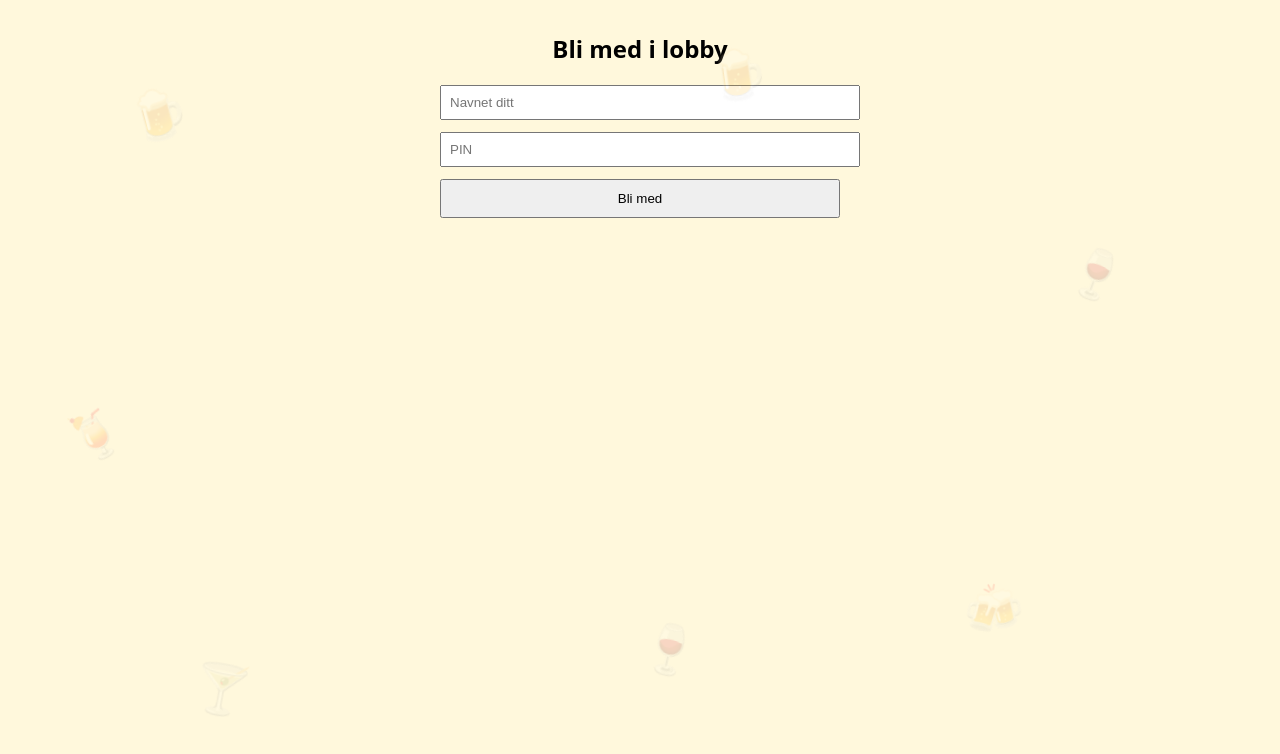
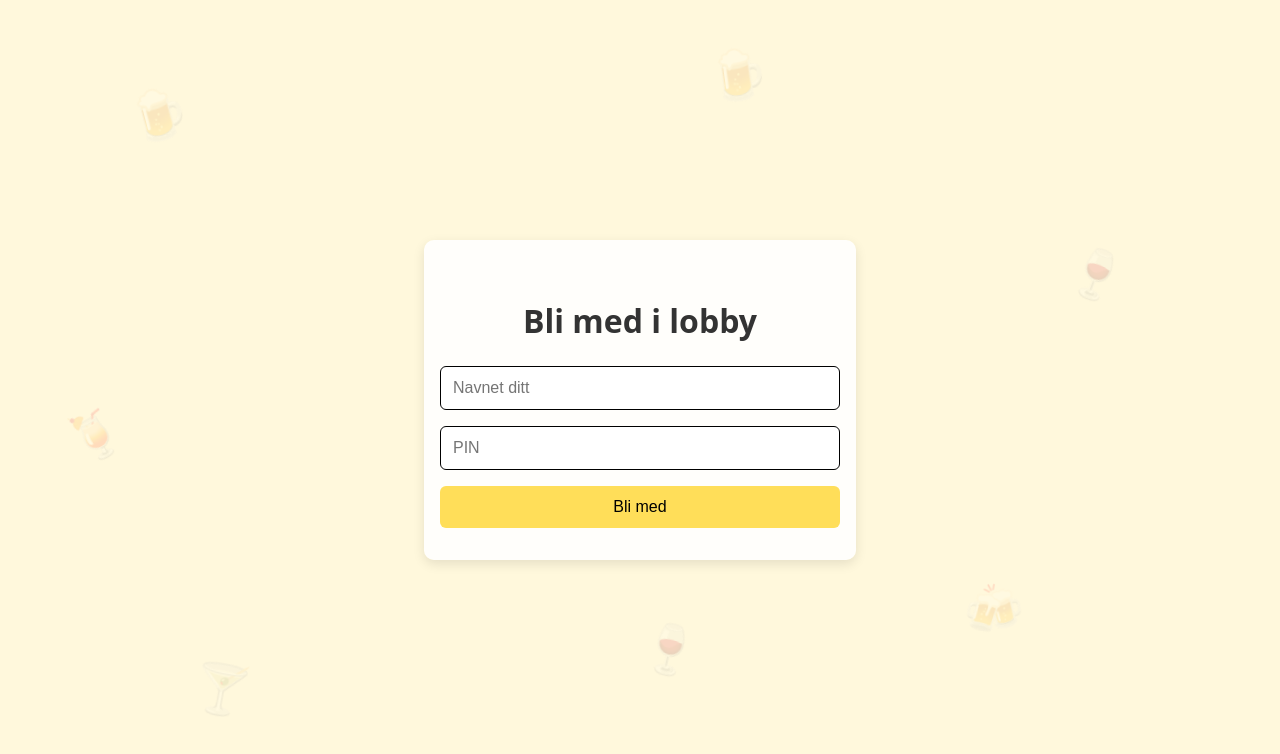
Before and after one commit to sebastianingebrigtsen/rundekultur, a React (Create React App) app: page /join in a window 1280 px wide. Shown: the top 754 px of the page. Built offline with nearby package versions, Linux system fonts and the light colour scheme.

Commit message:
mer stiling

```diff
--- a/src/components/GamePage.js
+++ b/src/components/GamePage.js
@@ -7,6 +7,7 @@ import Spinner from './Spinner';
 import { subscribeLobby, subscribeGame, rollDice, spinWheel, resetGame } from '../services/lobbyService';
 import { emojiList } from '../utils/emojiList';
 import PlayerList from './PlayerList';
+import EmojiBackground from './EmojiBackground'; // ← Legg til denne importen
 
 export default function GamePage() {
   const { pin } = useParams();
@@ -20,10 +21,13 @@ export default function GamePage() {
   const [isOffline, setIsOffline] = useState(false);
   const [emojis, setEmojis] = useState({});
   const [isRolling, setIsRolling] = useState(false);
+
+  // States for roll animation and fixed initial max
   const [displayedRoll, setDisplayedRoll] = useState(null);
+  const [initialMax, setInitialMax] = useState(null);
   const [showResultText, setShowResultText] = useState(false);
 
-  // Offline-alert
+  // Handle offline/online
   useEffect(() => {
     const goOffline = () => {
       setIsOffline(true);
@@ -47,7 +51,7 @@ export default function GamePage() {
 
   // Subscribe lobby & game
   useEffect(() => {
-    const unsubL = subscribeLobby(pin, (data) => {
+    const unsubLobby = subscribeLobby(pin, (data) => {
       if (!data) return navigate('/');
       const list = Object.keys(data.players || {});
       setPlayers(list);
@@ -57,15 +61,17 @@ export default function GamePage() {
       setEmojis(map);
     });
 
-    const unsubG = subscribeGame(pin, (g) => {
+    const unsubGame = subscribeGame(pin, (g) => {
       if (g) {
         setGameState(g);
-        // Animasjon for siste kast
+        // Set initialMax only once, based on the very first currentMax
+        if (initialMax == null && typeof g.currentMax === 'number') {
+          setInitialMax(g.currentMax);
+        }
         if (g.history?.length) {
           const last = g.history[g.history.length - 1];
           animateRoll(last.max, last.roll);
         }
-        // Vis resultattekst etter spinner
         if (g.isOver && g.spinResult) {
           setTimeout(() => setShowResultText(true), 3000);
         }
@@ -73,35 +79,53 @@ export default function GamePage() {
     });
 
     return () => {
-      unsubL();
-      unsubG();
+      unsubLobby();
+      unsubGame();
     };
-  }, [pin, navigate]);
+  }, [pin, navigate, initialMax]);
 
   // Redirect if no name
   useEffect(() => {
     if (!name) navigate('/');
   }, [name, navigate]);
 
+  // Animate roll from start to end
   const animateRoll = (start, end) => {
-    const steps = 20;
-    const interval = 30;
+    setDisplayedRoll(start);
+    const steps = 30;
+    const interval = 50;
     const diff = start - end;
     let i = 0;
     const id = setInterval(() => {
-      const ratio = i / steps;
-      setDisplayedRoll(Math.floor(start - diff * ratio));
       i++;
-      if (i > steps) clearInterval(id);
+      if (i <= steps) {
+        const val = Math.floor(start - diff * (i / steps));
+        setDisplayedRoll(val);
+      } else {
+        clearInterval(id);
+        setDisplayedRoll(end);
+      }
     }, interval);
   };
 
-  const getRollColorClass = (roll, max) => {
-    const r = roll / max;
-    if (r > 0.7) return styles.diceGreen;
-    if (r > 0.4) return styles.diceOrange;
-    if (r > 0.2) return styles.diceRed;
-    return styles.diceDarkRed;
+  // Dynamic color based on displayedRoll relative to fixed initialMax with extended orange/yellow and deep red under 10
+  const getDiceStyle = () => {
+    if (displayedRoll == null || initialMax == null) return {};
+    const ratio = Math.max(0, Math.min(1, displayedRoll / initialMax));
+    // thresholds
+    const redThreshold = 30000 / initialMax; // below this moves into red-yellow zone
+    const deepRedThreshold = 10 / initialMax; // below this is deep red
+    let hue;
+    if (ratio <= deepRedThreshold) {
+      hue = 0; // deep red
+    } else if (ratio <= redThreshold) {
+      // map ratio [deepRedThreshold..redThreshold] to hue [0..60]
+      hue = ((ratio - deepRedThreshold) / (redThreshold - deepRedThreshold)) * 60;
+    } else {
+      // map ratio [redThreshold..1] to hue [60..120]
+      hue = 60 + ((ratio - redThreshold) / (1 - redThreshold)) * 60;
+    }
+    return { color: `hsl(${Math.round(hue)},100%,40%)` };
   };
 
   const handleRoll = () => {
@@ -128,12 +152,12 @@ export default function GamePage() {
 
   const { currentMax, currentPlayerIdx, isOver, loser, spinResult, history = [] } = gameState;
   const currentPlayer = players[currentPlayerIdx];
-  const lastEntry = history.length ? history[history.length - 1] : null;
-  const odds = lastEntry?.player === loser ? (1 / lastEntry.max) * 100 : null;
   const recentHistory = history.slice(-4).reverse();
 
   return (
     <div className={styles.gameWrapper}>
+      {/* Bakgrunnsemojier */}
+      <EmojiBackground />
       {isOffline && <div className={styles.warning}>⚠ Du er frakoblet – sjekk internettforbindelsen din.</div>}
 
       <div className={styles.topBar}>
@@ -153,10 +177,14 @@ export default function GamePage() {
 
       {!isOver ? (
         <>
-          <p className={styles.subtext}>
-            Det er {currentPlayer} sin tur. Mellom 1–{currentMax}
-          </p>
-          {displayedRoll && <div className={`${styles.diceAnimation} ${getRollColorClass(displayedRoll, currentMax)}`}>{displayedRoll}</div>}
+          <p className={styles.subtext}>Det er {currentPlayer} sin tur</p>
+
+          {displayedRoll !== null && (
+            <div className={styles.diceAnimation} style={getDiceStyle()}>
+              {displayedRoll}
+            </div>
+          )}
+
           {name === currentPlayer ? (
             <button onClick={handleRoll} className={styles.rollButton} disabled={isRolling}>
               {isRolling ? 'Ruller…' : 'RULL!'}
@@ -169,7 +197,7 @@ export default function GamePage() {
         <>
           <h2 className={styles.header}>🎉 Spill over!</h2>
           <p>
-            {loser} rullet 1 og tapte med {odds?.toFixed(2)}% odds!
+            <strong>{loser}</strong> rullet 1 og tapte med {((1 / history[history.length - 1].max) * 100).toFixed()}% odds!
           </p>
 
           <Spinner options={wheelOptions} result={spinResult} />
@@ -182,16 +210,14 @@ export default function GamePage() {
 
           {spinResult && showResultText && (
             <p>
-              <strong>{loser}</strong> skal kjøpe en <strong>{spinResult}</strong> til alle sammen! Skål for {loser}!
+              <strong>{loser}</strong> skal kjøpe en <strong>{spinResult}</strong> til alle sammen!
             </p>
           )}
 
           {spinResult && showResultText && (
-            <div>
-              <button onClick={handlePlayAgain} className={styles.playAgainButton}>
-                Spill igjen
-              </button>
-            </div>
+            <button onClick={handlePlayAgain} className={styles.playAgainButton}>
+              Spill igjen
+            </button>
           )}
         </>
       )}
--- a/src/components/HomePage.module.css
+++ b/src/components/HomePage.module.css
@@ -64,8 +64,8 @@
 }
 
 .button {
-  background-color: #007bff;
-  color: white;
+  background-color: #ffe370;
+  color: black;
 }
 
 .secondaryButton {
@@ -83,8 +83,8 @@
   width: 28%;
   padding: 10px;
   font-size: 1rem;
-  background-color: #007bff;
-  color: white;
+  background-color: #ffe370;
+  color: black;
   border: none;
   border-radius: 4px;
   cursor: pointer;
@@ -100,11 +100,11 @@
 }
 
 .footerButton {
-  background-color: #f2f2f2;
+  background-color: #f5f1f1;
   color: #444;
   border: 1px solid #ccc;
   padding: 8px 16px;
-  font-size: 0.9rem;
+  font-size: 0.7rem;
   border-radius: 6px;
   cursor: pointer;
   transition: all 0.2s ease;
--- a/src/components/JoinPage.js
+++ b/src/components/JoinPage.js
@@ -1,10 +1,13 @@
 // src/components/JoinPage.js
+
 import React, { useEffect, useState } from 'react';
 import { useNavigate } from 'react-router-dom';
 import { ref, get, set, onDisconnect } from 'firebase/database';
 import { database } from '../firebase';
+import EmojiBackground from './EmojiBackground';
+import styles from './JoinPage.module.css';
 
-function JoinPage() {
+export default function JoinPage() {
   const navigate = useNavigate();
   const [pin, setPin] = useState('');
   const [name, setName] = useState(() => localStorage.getItem('name') || '');
@@ -20,7 +23,6 @@ function JoinPage() {
       alert('Navn og PIN kreves');
       return;
     }
-
     try {
       const lobbyRef = ref(database, `lobbies/${pin}`);
       const snapshot = await get(lobbyRef);
@@ -38,33 +40,22 @@ function JoinPage() {
       onDisconnect(ref(database, `lobbies/${pin}/players/${name}/connected`)).set(false);
       localStorage.setItem('name', name);
       navigate(`/lobby/${pin}`, { state: { name } });
-    } catch (error) {
+    } catch {
       alert('Noe gikk galt. Prøv igjen.');
     }
   };
 
   return (
-    <div style={{ maxWidth: 400, margin: '2rem auto', textAlign: 'center' }}>
-      <h2>Bli med i lobby</h2>
-      <input
-        type="text"
-        placeholder="Navnet ditt"
-        value={name}
-        onChange={(e) => setName(e.target.value)}
-        style={{ width: '100%', padding: '8px', marginBottom: '12px' }}
-      />
-      <input
-        type="text"
-        placeholder="PIN"
-        value={pin}
-        onChange={(e) => setPin(e.target.value)}
-        style={{ width: '100%', padding: '8px', marginBottom: '12px' }}
-      />
-      <button onClick={handleJoin} style={{ width: '100%', padding: '10px' }}>
-        Bli med
-      </button>
+    <div className={styles.wrapper}>
+      <EmojiBackground />
+      <div className={styles.container}>
+        <h2 className={styles.title}>Bli med i lobby</h2>
+        <input className={styles.input} type="text" placeholder="Navnet ditt" value={name} onChange={(e) => setName(e.target.value)} />
+        <input className={styles.input} type="text" placeholder="PIN" value={pin} onChange={(e) => setPin(e.target.value)} />
+        <button onClick={handleJoin} className={styles.button}>
+          Bli med
+        </button>
+      </div>
     </div>
   );
 }
-
-export default JoinPage;
--- /dev/null
+++ b/src/components/JoinPage.module.css
@@ -0,0 +1,55 @@
+/* src/components/JoinPage.module.css */
+
+.wrapper {
+  position: relative;
+  width: 100%;
+  height: 100vh;
+  background-color: #fff8dc;
+  overflow: hidden;
+  display: flex;
+  justify-content: center;
+  align-items: center;
+}
+
+.container {
+  width: 100%;
+  max-width: 400px;
+  padding: 2rem 1rem;
+  background: rgba(255, 255, 255, 0.9);
+  border-radius: 10px;
+  box-shadow: 0 4px 12px rgba(0, 0, 0, 0.1);
+  text-align: center;
+  z-index: 1;
+}
+
+.title {
+  font-size: 2rem;
+  margin-bottom: 1.5rem;
+  color: #333;
+}
+
+.input {
+  width: 100%;
+  padding: 12px;
+  margin-bottom: 1rem;
+  font-size: 1rem;
+  border: 1px solid #000000;
+  border-radius: 6px;
+  box-sizing: border-box;
+}
+
+.button {
+  width: 100%;
+  padding: 12px;
+  font-size: 1rem;
+  background-color: #ffde59;
+  color: rgb(0, 0, 0);
+  border: none;
+  border-radius: 6px;
+  cursor: pointer;
+  transition: background-color 0.2s;
+}
+
+.button:hover {
+  background-color: #f7d032;
+}
--- a/src/components/Lobby.js
+++ b/src/components/Lobby.js
@@ -175,7 +175,7 @@ export default function Lobby() {
       {view === 'lobby' ? (
         <>
           <h2 className={styles.sectionTitle}>
-            Lobby-PIN: <strong>{pin}</strong>
+            Spill kode: <strong>{pin}</strong>
           </h2>
           <p className={styles.subtleInfo}>
             Vert: {host} | Runder spilt: {roundsPlayed}
--- a/src/components/Lobby.module.css
+++ b/src/components/Lobby.module.css
@@ -78,14 +78,15 @@
   margin-bottom: 0.5rem;
 }
 .subtleInfo {
-  font-size: 0.85rem;
+  font-size: 0.65rem;
   color: #666;
   margin-bottom: 1rem;
 }
 .startButton {
-  background: #28a745;
-  color: #fff;
-  padding: 10px 20px;
+  background: #ffe370;
+  color: #000000;
+  padding: 15px 30px;
+  font-size: 1.2rem;
   border: none;
   border-radius: 6px;
   cursor: pointer;
```
